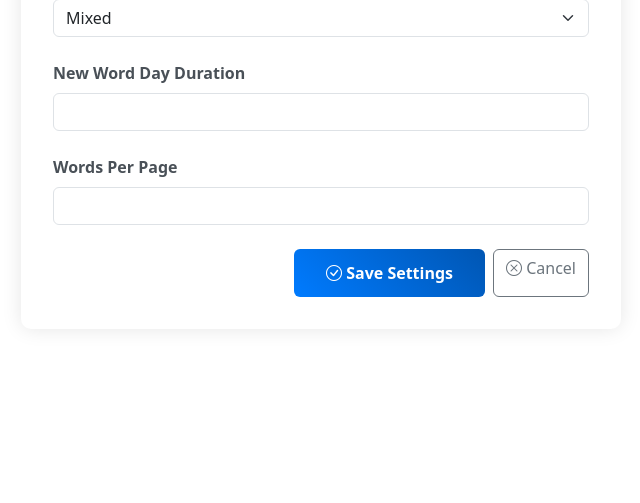
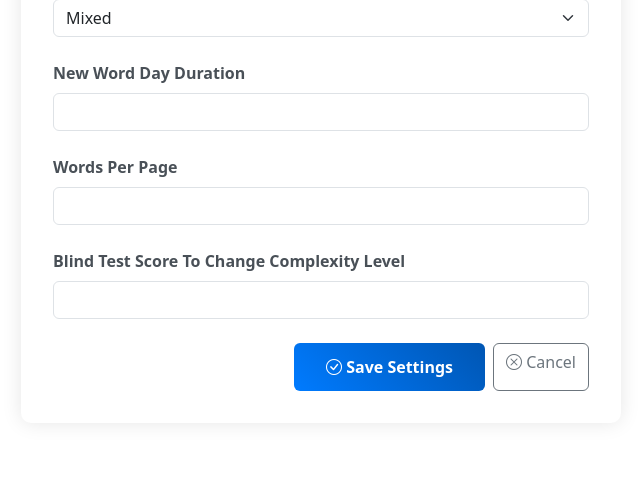
Before and after one commit to naym00/django_dictionary_ckeditor5, a Django app: page /settings/get-user-settings/ in a window 1280 px wide. Shown: the part 793-1296 px from the top of the page, without its empty margins (319-959 px from the left). Before the commit the page ends 1090 px from the top, so only its background shows below. Run offline with Django 5.2, Linux system fonts and the light colour scheme; a user stored in the database is signed in; data comes from the database, SQL or seed files in the repository; both versions use the stored data as it was after the commit; some libraries are stand-ins or nearby versions.

Commit message:
settings updated

```diff
--- a/settings/models.py
+++ b/settings/models.py
@@ -21,5 +21,6 @@
     new_word_day_duration = models.IntegerField(default=7)
     words_per_page = models.IntegerField(default=12)
     words_default_complexity_level = models.ForeignKey(MODELS_WORD.ComplexityLevel, on_delete=models.SET_NULL, blank=True, null=True)
+    blind_test_score_to_change_complexity_level = models.IntegerField(default=20)
     def __str__(self):
         return f'{self.id} - {self.user.username}'
--- a/settings/views.py
+++ b/settings/views.py
@@ -89,13 +89,43 @@
         new_word_day_duration = request.POST.get('new_word_day_duration')
         words_per_page = request.POST.get('words_per_page')
         words_default_complexity_level = request.POST.get('words_default_complexity_level')
+        blind_test_score_to_change_complexity_level = request.POST.get('blind_test_score_to_change_complexity_level')
 
         if otp_validation_minutes: general_Settings.otp_validation_minutes = otp_validation_minutes
         general_Settings.save()
 
-        if new_word_day_duration: user_settings.new_word_day_duration = new_word_day_duration
-        if words_per_page: user_settings.words_per_page = words_per_page
-        if words_default_complexity_level: user_settings.words_default_complexity_level = MODELS_WORD.ComplexityLevel.objects.get(id=words_default_complexity_level)
+        if new_word_day_duration:
+            new_word_day_duration = int(new_word_day_duration)
+            if user_settings.new_word_day_duration != new_word_day_duration:
+                user_settings.new_word_day_duration = new_word_day_duration
+
+        if words_per_page:
+            words_per_page = int(words_per_page)
+            if user_settings.words_per_page != words_per_page:
+                user_settings.words_per_page = words_per_page
+
+        if words_default_complexity_level:
+            words_default_complexity_level = int(words_default_complexity_level)
+            if user_settings.words_default_complexity_level:
+                if user_settings.words_default_complexity_level.id != words_default_complexity_level:
+                    user_settings.words_default_complexity_level = MODELS_WORD.ComplexityLevel.objects.get(id=words_default_complexity_level)
+            else:
+                user_settings.words_default_complexity_level = MODELS_WORD.ComplexityLevel.objects.get(id=words_default_complexity_level)
+
+        if blind_test_score_to_change_complexity_level:
+            blind_test_score_to_change_complexity_level = int(blind_test_score_to_change_complexity_level)
+            if user_settings.blind_test_score_to_change_complexity_level != blind_test_score_to_change_complexity_level:
+                user_settings.blind_test_score_to_change_complexity_level = blind_test_score_to_change_complexity_level
+
+                user_words = request.user.user_words.filter(blind_test_score__gte=blind_test_score_to_change_complexity_level)
+                for user_word in user_words:
+                    level = MODELS_WORD.ComplexityLevel.objects.filter(is_complexity_level=True, difficulty_level__lt=user_word.level.difficulty_level).last()
+                    if level:
+                        if user_word.blind_test_score >= blind_test_score_to_change_complexity_level:
+                            user_word.level=level
+                            user_word.blind_test_score=0
+                            user_word.save()
+
         user_settings.save()
         return redirect('get-user-settings')
     return render(request, html_path, context=context)
--- a/templates/dictionary/settings/get-user-settings.html
+++ b/templates/dictionary/settings/get-user-settings.html
@@ -138,6 +138,18 @@
                            required>
                 </div>
 
+                <!-- Blind Test Score To Change Complexity Level Field -->
+                <div class="mb-4">
+                    <label for="blindTestScoreToChangeComplexityLevel" class="form-label">Blind Test Score To Change Complexity Level</label>
+                    <input type="number"
+                           class="form-control"
+                           id="blindTestScoreToChangeComplexityLevel"
+                           name="blind_test_score_to_change_complexity_level"
+                           value="{{ data.user_settings.blind_test_score_to_change_complexity_level|default:'' }}"
+                           min="1"
+                           required>
+                </div>
+
                 <!-- Submit Button -->
                 <div class="d-grid gap-2 d-md-flex justify-content-md-end">
                     <button type="submit" class="btn btn-primary">
```
Also changed, not shown: templates/dictionary/word/get-words.html (+6 -2 lines), word/views.py (+12 -2 lines), db.sqlite3, settings/migrations/0006_usersettings_blind_test_score_to_change_complexity_level.py (added).
